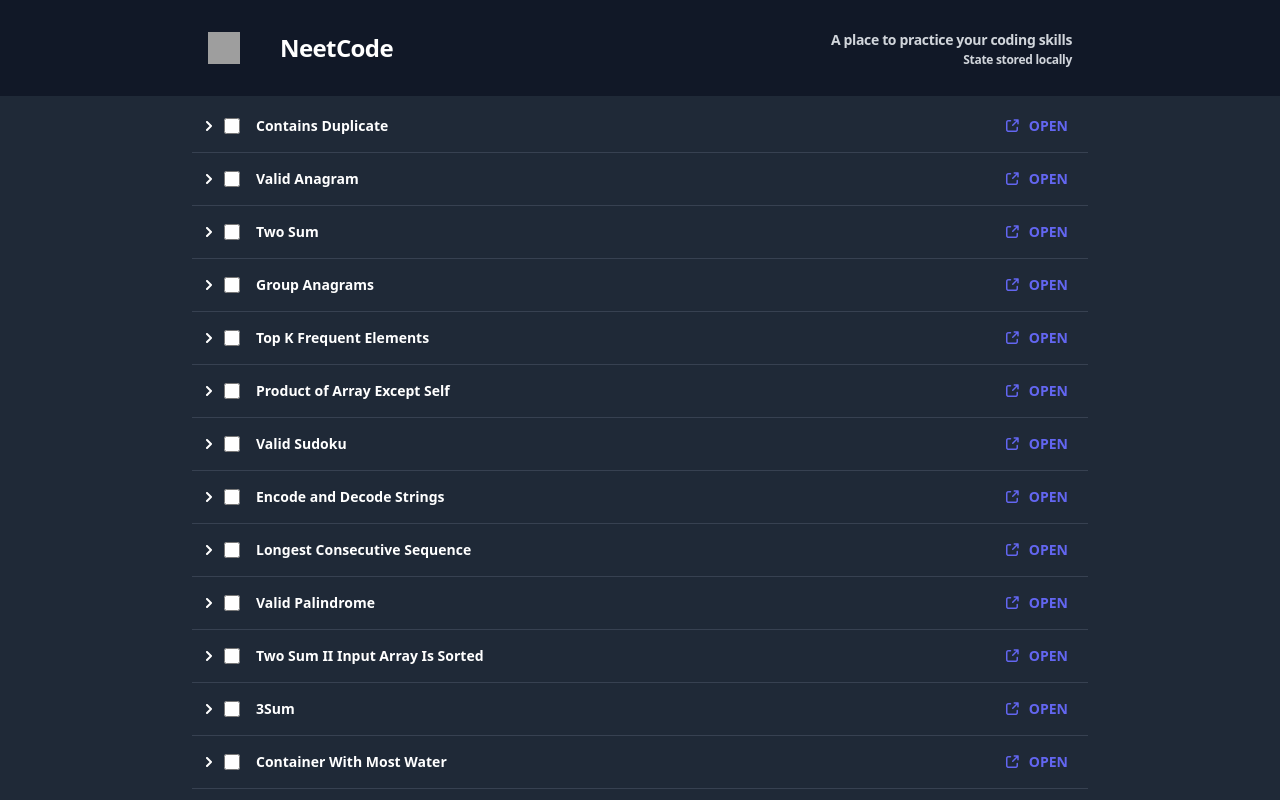
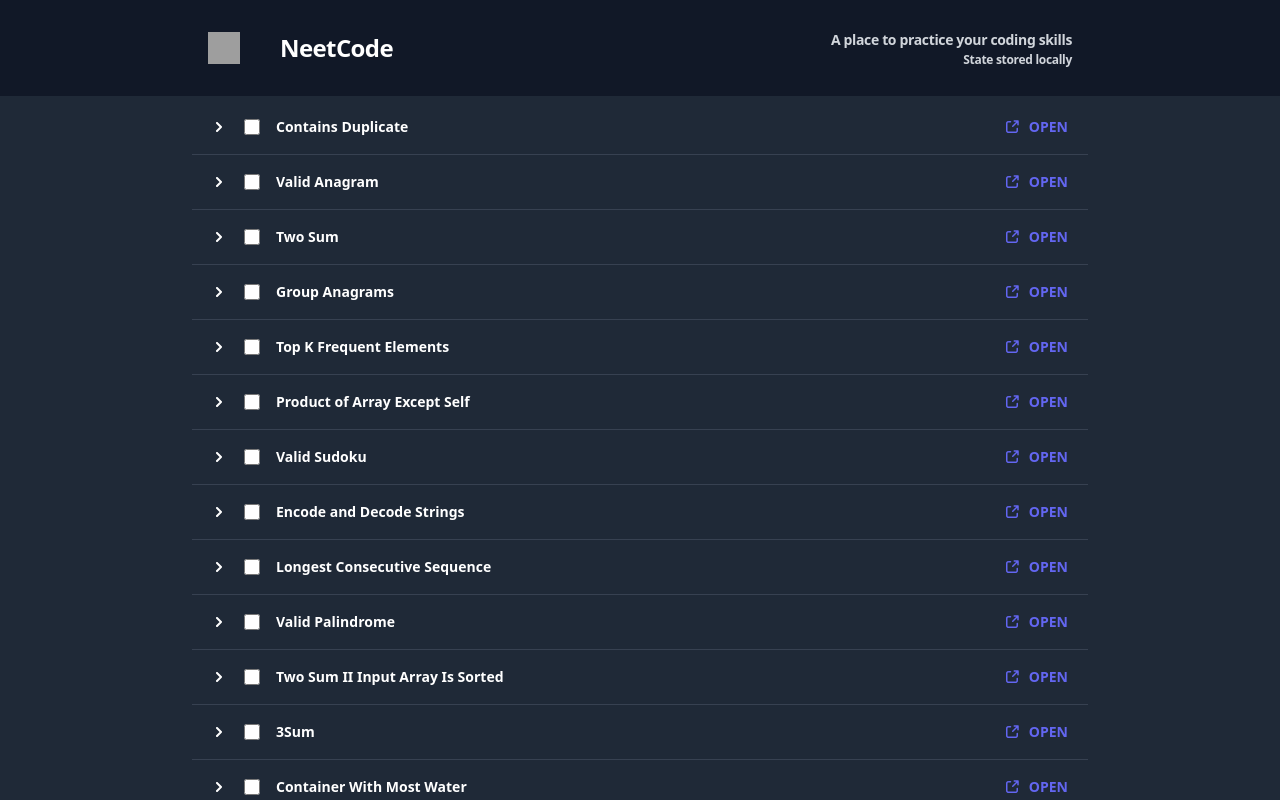
Before and after one commit to sourabhv/neetcode150, a SvelteKit app: page / in a window 1280 px wide. Built offline with nearby package versions, Linux system fonts and the light colour scheme; grey boxes are pictures that could not be loaded.

Commit message:
Small details

```diff
--- a/src/components/question.svelte
+++ b/src/components/question.svelte
@@ -21,8 +21,9 @@
 <li class="flex flex-row items-center p-3 items-center">
 	<div class="flex flex-1 flex-col items-stretch accordion" class:expand={isOpen}>
 		<div class="flex flex-row items-center" on:click={toggleAccordion}>
+			<div class="mr-2.5 p-2.5 rounded-md hover:bg-gray-700">
 				<svg
-				class="w-2.5 h-2.5 mr-2.5 transition-all"
+					class="w-2.5 h-2.5 transition-all"
 					class:-rotate-90={!isOpen}
 					aria-hidden="true"
 					xmlns="http://www.w3.org/2000/svg"
@@ -38,6 +39,8 @@
 						d="m1 1 4 4 4-4"
 					/>
 				</svg>
+			</div>
+
 			<input
 				id={question.name}
 				type="checkbox"
```
Lines whose indentation alone changed are shown as unchanged.
